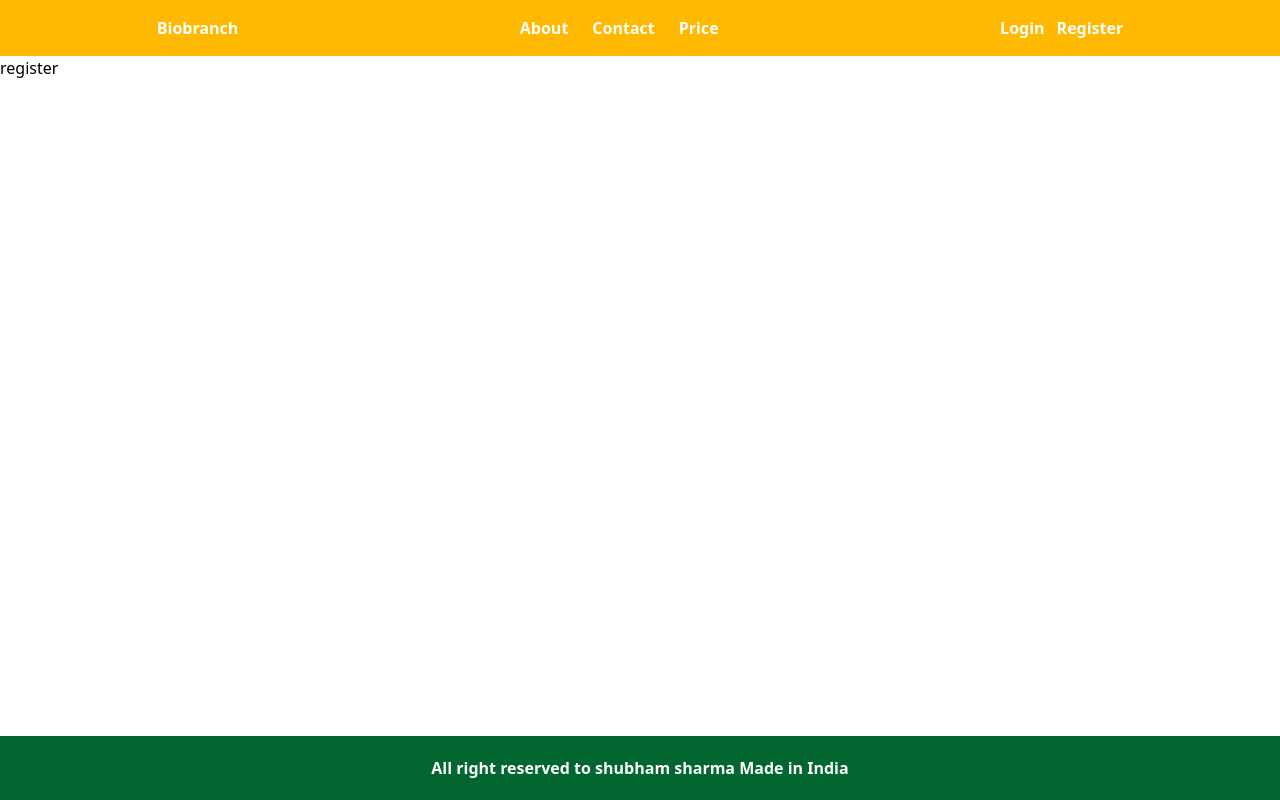
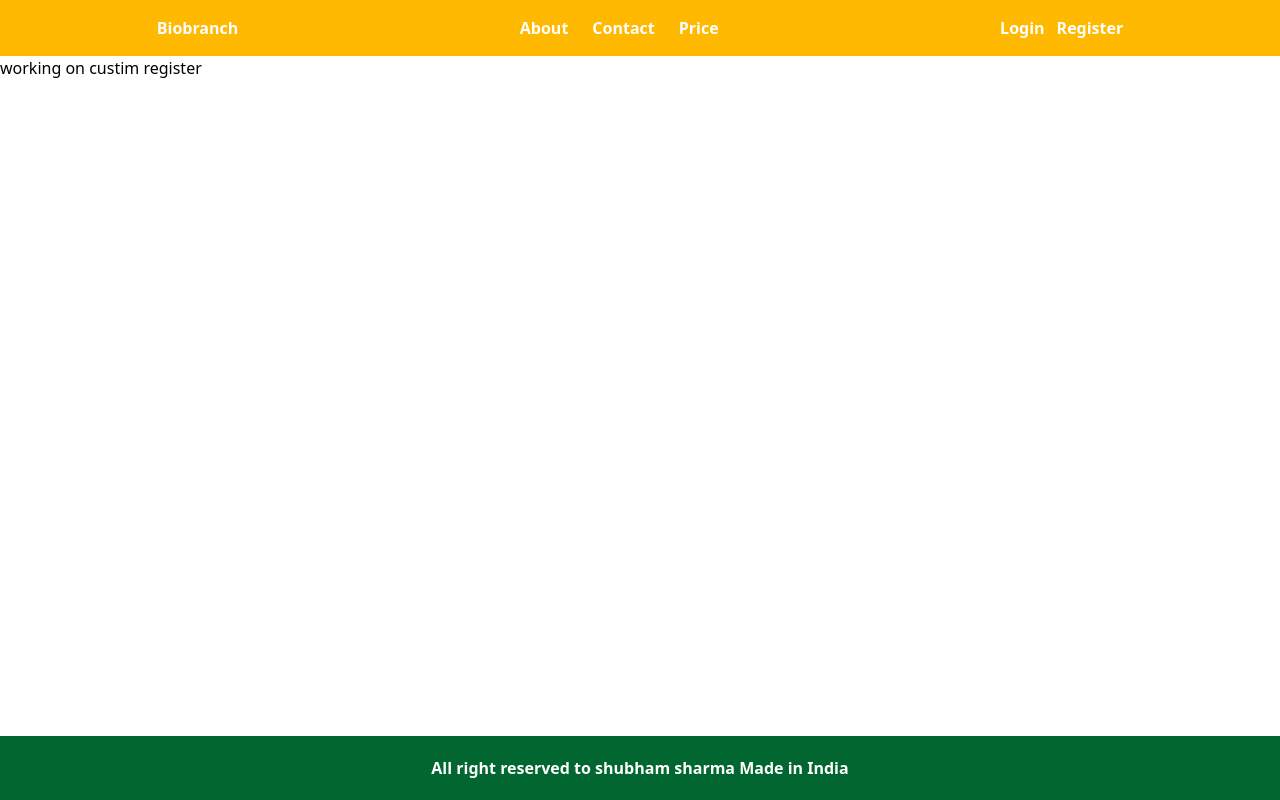
Before and after one commit to Shubhamsharma2002/BioBranch, a Next.js app: page /register in a window 1280 px wide. Built offline with nearby package versions, Linux system fonts and the light colour scheme; no server answers.

Commit message:
db setup

```diff
--- a/src/pages/register.jsx
+++ b/src/pages/register.jsx
@@ -2,7 +2,10 @@ import React from 'react'
 
 function register() {
   return (
-    <div>register</div>
+    <div>
+
+      working on custim register
+    </div>
   )
 }
 
```
